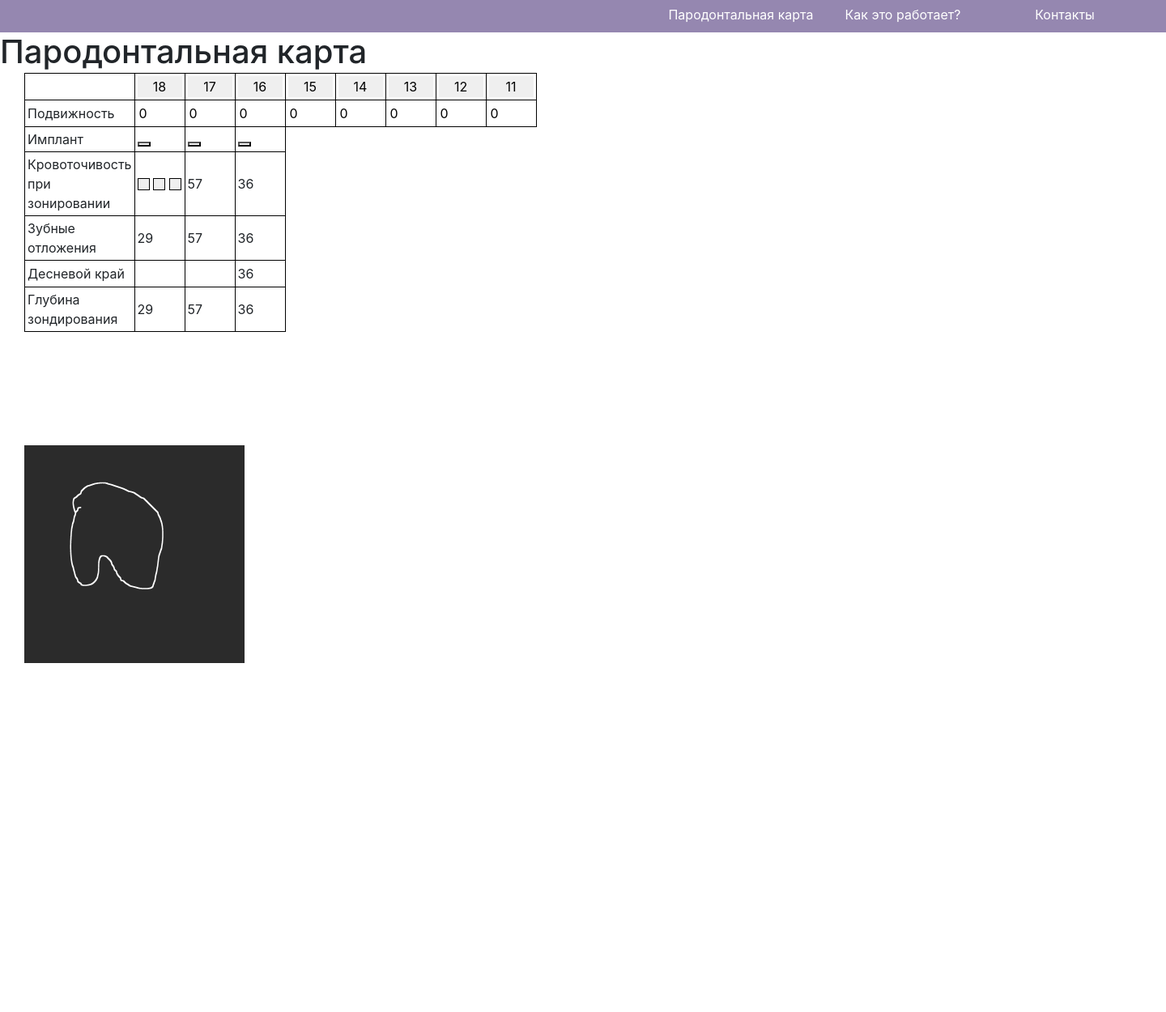
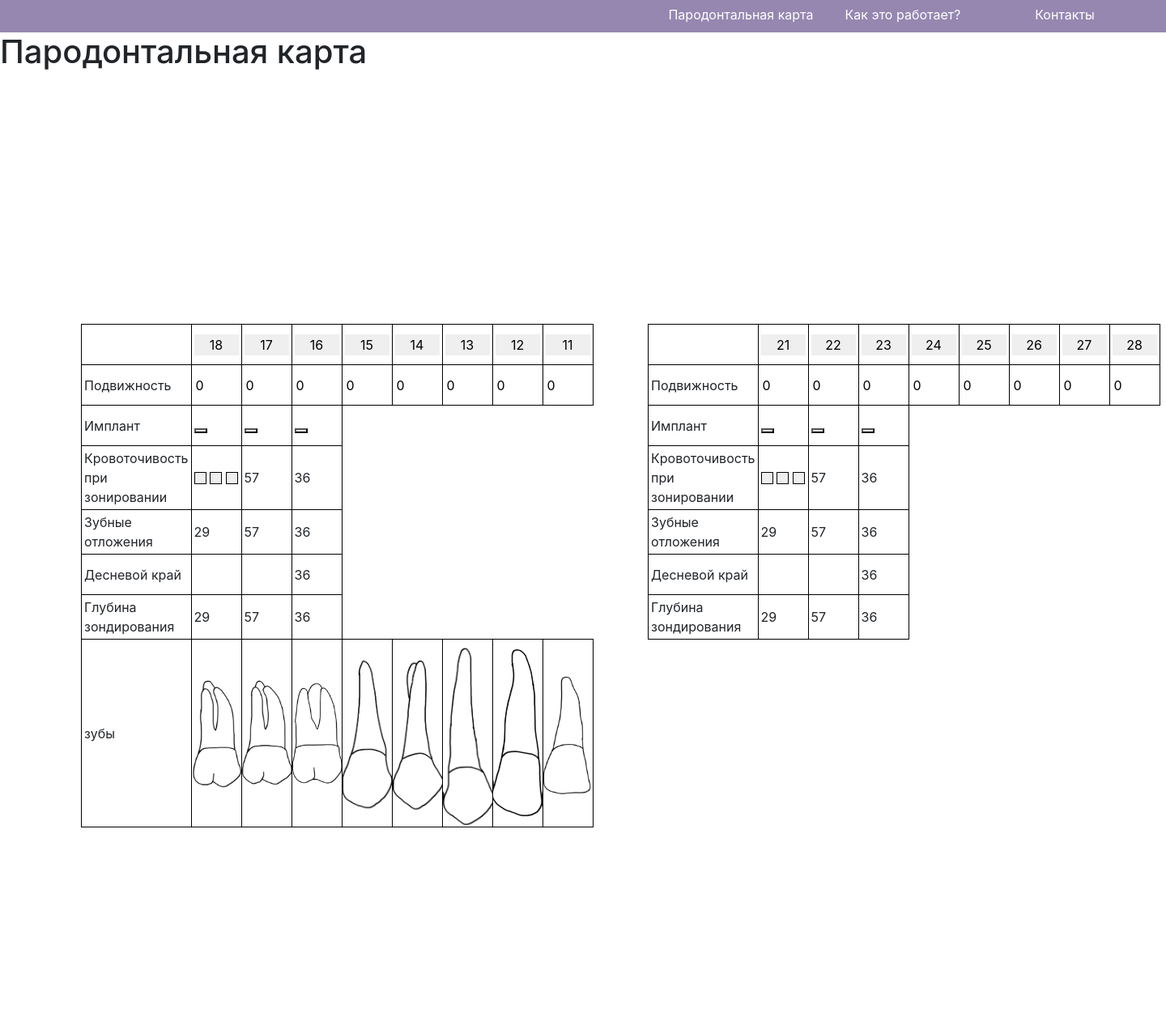
Before and after one commit to lnfrmnbr/teethsite, a Django app: page / in a window 1440 px wide. Shown: the whole page at 81% size. Before the commit the page ends 819 px from the top, so only its background shows below. Run offline with Django 4.2, Linux system fonts and the light colour scheme; some libraries are stand-ins or nearby versions.

Commit message:
+2 таблица, норм картинка зубов

```diff
--- a/teethsite/periodontalchart/static/periodontalchart/css/main.css
+++ b/teethsite/periodontalchart/static/periodontalchart/css/main.css
@@ -44,10 +44,43 @@ body{
   z-index: 2;
 }
 
-#myImage {
-  position: absolute;
-  top: 550px;
-  left: 30px;
+.teeth_img {
+  -moz-user-select: none;
+  -webkit-user-select: none;
+  -ms-user-select: none;
+  user-select: none;
+  width: 100%;
+}
+
+#t18 {
+
+}
+#t17 {
+
+}
+
+#t16 {
+
+}
+
+#t15 {
+
+}
+
+#t14 {
+
+}
+
+#t13 {
+
+}
+
+#t12 {
+
+}
+
+#t11 {
+
 }
 
 input[type="number"] {
@@ -66,17 +99,27 @@ input[type="number"] {
    height: 15px;
 }
 
-table {
+#table1 {
     position: absolute;
-    top: 90px;
-    left: 30px;
-    width: 30%;
-    height: 30%;
+    top: 400px;
+    left: 100px;
+    width: 25%;
+    height: 25%;
+    border-collapse: collapse; /* Убираем двойные линии между ячейками */
+}
+
+#table2 {
+    position: absolute;
+    top: 400px;
+    left: 800px;
+    width: 25%;
+    height: 25%;
     border-collapse: collapse; /* Убираем двойные линии между ячейками */
 }
 td, th {
     padding: 3px; /* Поля вокруг содержимого таблицы */
     border: 1px solid black; /* Параметры рамки */
+    height: 50px;
 }
 th {
     background: #ffffff; /* Цвет фона */
--- a/teethsite/periodontalchart/templates/periodontalchart/index.html
+++ b/teethsite/periodontalchart/templates/periodontalchart/index.html
@@ -17,7 +17,7 @@
     <link rel="stylesheet" href="css/main.css"/>
  </head>
  <body>
-  <table bgcolor=#ffffff align="center">
+  <table bgcolor=#ffffff align="center" id="table1">
    <tr>
        <th>&nbsp;</th>
        <th><button onclick="exist18()" class="exist">18</button></th>
@@ -55,29 +55,81 @@
       <tr>
     <td>Десневой край</td><td><input type="number" class="number1"></td><td><input type="number" class="number2"></td><td>36</td>
    </tr>
+   <tr>
+    <td>Глубина зондирования</td><td>29</td><td>57</td><td>36</td>
+   </tr>
+   <tr>
+    <td>зубы</td>
+       <td style="padding: 0px;"><img id="t18" class = "teeth_img" name = 0 src="static/periodontalchart/img/t18.PNG"></td>
+       <td style="padding: 0px;"><img id="t17" class = "teeth_img" name = 0 src="static/periodontalchart/img/t17.PNG"></td>
+       <td style="padding: 0px;"><img id="t16" class = "teeth_img" name = 0 src="static/periodontalchart/img/t16.PNG"></td>
+       <td style="padding: 0px;"><img id="t15" class = "teeth_img" name = 0 src="static/periodontalchart/img/t15.PNG"></td>
+       <td style="padding: 0px;"><img id="t14" class = "teeth_img" name = 0 src="static/periodontalchart/img/t14.PNG"></td>
+       <td style="padding: 0px;"><img id="t13" class = "teeth_img" name = 0 src="static/periodontalchart/img/t13.PNG"></td>
+       <td style="padding: 0px;"><img id="t12" class = "teeth_img" name = 0 src="static/periodontalchart/img/t12.PNG"></td>
+       <td style="padding: 0px;"><img id="t11" class = "teeth_img" name = 0 src="static/periodontalchart/img/t11.PNG"></td>
+   </tr>
+  </table>
+
+  <table bgcolor=#ffffff align="center" id="table2">
+   <tr>
+       <th>&nbsp;</th>
+       <th><button onclick="exist21()" class="exist">21</button></th>
+       <th><button onclick="exist22()" class="exist">22</button></th>
+       <th><button onclick="exist23()" class="exist">23</button></th>
+       <th><button onclick="exist24()" class="exist">24</button></th>
+       <th><button onclick="exist25()" class="exist">25</button></th>
+       <th><button onclick="exist26()" class="exist">26</button></th>
+       <th><button onclick="exist27()" class="exist">27</button></th>
+       <th><button onclick="exist28()" class="exist">28</button></th>
+   </tr>
+   <tr>
+    <td>Подвижность</td><td><input id="podv21" type="number" value="0"></td>
+                        <td><input id="podv22" type="number" value="0"></td>
+                        <td><input id="podv23" type="number" value="0"></td>
+                        <td><input id="podv24" type="number" value="0"></td>
+                        <td><input id="podv25" type="number" value="0"></td>
+                        <td><input id="podv26" type="number" value="0"></td>
+                        <td><input id="podv27" type="number" value="0"></td>
+                        <td><input id="podv28" type="number" value="0"></td>
+   </tr>
+   <tr>
+    <td>Имплант</td><td><button onclick="implant18()"></button></td><td><button onclick="implant19()"></button></td><td><button onclick="implant20()"></button></td>
+   </tr>
+   <tr>
+    <td>Кровоточивость при зонировании</td>
+       <td class="td_kr"><button onclick="kr18_1()" id="kr21_1" name=0 class="kr"></button>
+           <button onclick="kr18_2()" id="kr22_2" name=0 class="kr"></button>
+           <button onclick="kr18_3()" id="kr23_3" name=0 class="kr"></button></td>
+       <td>57</td><td>36</td>
+   </tr>
+   <tr>
+    <td>Зубные отложения</td><td>29</td><td>57</td><td>36</td>
+   </tr>
+      <tr>
+    <td>Десневой край</td><td><input type="number" class="number1"></td><td><input type="number" class="number2"></td><td>36</td>
+   </tr>
       <tr>
     <td>Глубина зондирования</td><td>29</td><td>57</td><td>36</td>
    </tr>
   </table>
 
-  <img id="myImage" name = 0 src="static/periodontalchart/img/1.PNG" style="-moz-user-select: none; -webkit-user-select: none; -ms-user-select: none; user-select: none;">
-
   <link rel="stylesheet" href="https://stackpath.bootstrapcdn.com/bootstrap/4.5.0/css/bootstrap.min.css">
 <script src="https://cdnjs.cloudflare.com/ajax/libs/Chart.js/2.9.3/Chart.min.js"></script>
 
-<div style="position:absolute; top:550px; left:160px; width:200px; height:500px;">
+<div style="position:absolute; top:750px; left:160px; width:200px; height:500px;">
 <canvas></canvas>
 </div>
   <script>
    function exist18() {
-           var el = document.getElementById("myImage");
+           var el = document.getElementById("t18");
            if (el.name == 0){
               el.src = "static/periodontalchart/img/2.PNG";
               el.name = 1;
               document.getElementById('podv18').hidden = true;
            }
            else {
-              el.src = "static/periodontalchart/img/1.PNG";
+              el.src = "static/periodontalchart/img/t18.PNG";
               el.name = 0;
               document.getElementById('podv18').hidden = false;
            }
```
Also changed, not shown: teethsite/periodontalchart/static/periodontalchart/img/t11.png (added), teethsite/periodontalchart/static/periodontalchart/img/t12.png (added), teethsite/periodontalchart/static/periodontalchart/img/t13.png (added), teethsite/periodontalchart/static/periodontalchart/img/t14.png (added), teethsite/periodontalchart/static/periodontalchart/img/t15.png (added), teethsite/periodontalchart/static/periodontalchart/img/t16.png (added), teethsite/periodontalchart/static/periodontalchart/img/t17.png (added), teethsite/periodontalchart/static/periodontalchart/img/t18.png (added).
